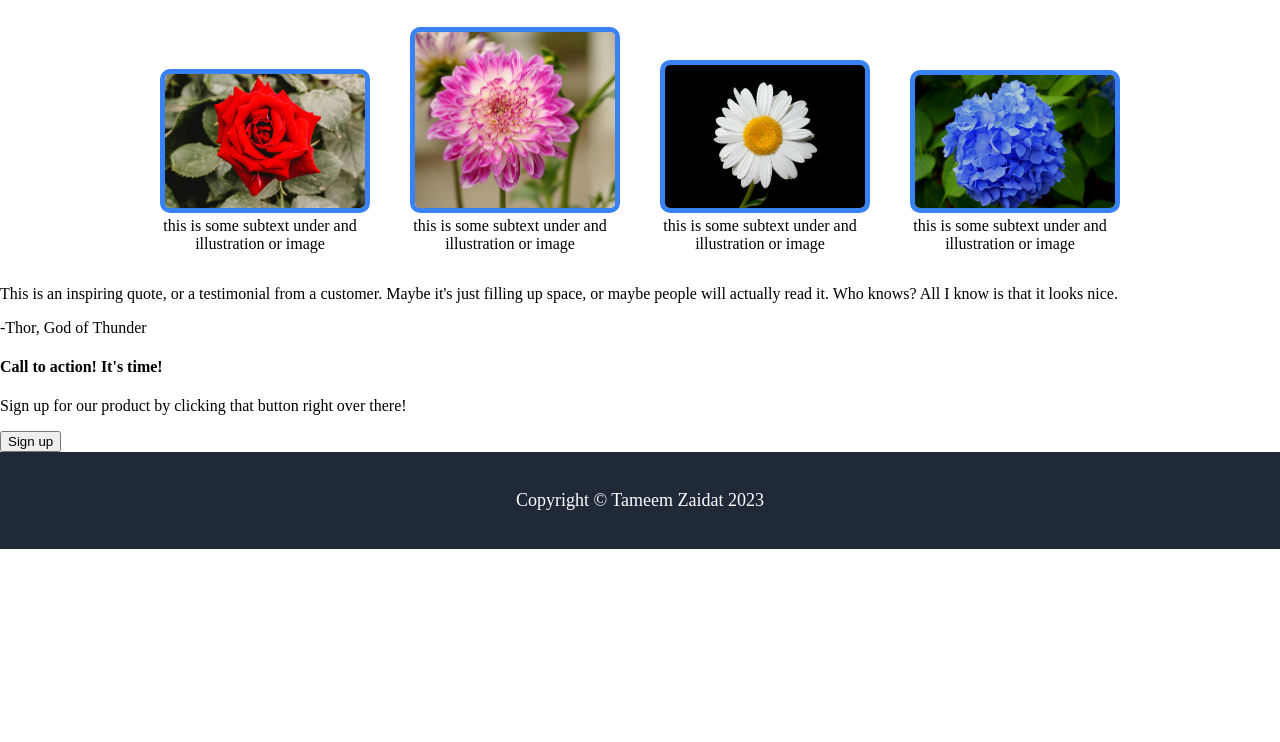
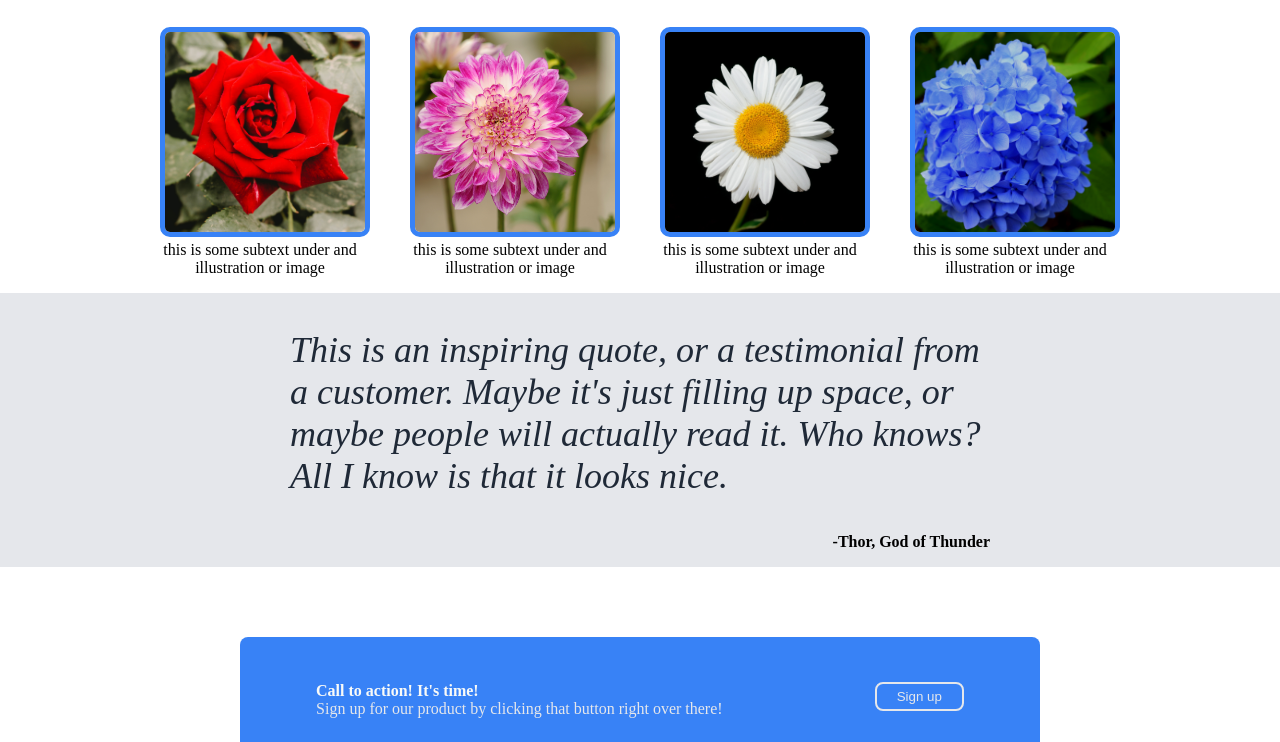
Before and after one commit to tzaidat/landing-page, a plain HTML site: page index.html in a window 1280 px wide. Shown: the part 518-1260 px from the top of the page. Before the commit the page ends 1067 px from the top, so only its background shows below. Drawn offline with Linux system fonts and the light colour scheme.

Commit message:
Finish styling website

```diff
--- a/index.html
+++ b/index.html
@@ -53,6 +53,7 @@
         </div>
 
         <div class="quote-section">
+            <div class="quote-content">
                 <p class="quote">This is an inspiring quote, or a testimonial
                     from a customer. Maybe it's just filling up space, or
                     maybe people will actually read it. Who knows? All
@@ -62,11 +63,14 @@
                     -Thor, God of Thunder
                 </p>
             </div>
+        </div>
 
         <div class="call-to-action-section">
             <div class="container">
+                <div class="container-left">
                     <h4>Call to action! It's time!</h4>
                     <p>Sign up for our product by clicking that button right over there!</p>
+                </div>
                 <button>Sign up</button>
             </div>
         </div>
--- a/styles.css
+++ b/styles.css
@@ -78,6 +78,8 @@ img {
 
 .card-img {
     width: 200px;
+    object-fit: cover;
+    height: 200px;
     border-radius: 10px;
     border: 5px solid #3882F6;
 }
@@ -107,5 +109,64 @@ h2 {
     display: flex;
     justify-content: center;
     align-items: center;
-    padding: 20px
+    padding: 10px
 }
+
+.quote-section {
+    background-color: #E5E7EB;
+    display: flex;
+    flex-direction: column;
+    align-items: center;
+}
+
+.quote-content {
+    max-width: 700px;
+}
+
+.quote {
+    font-size: 36px;
+    font-style: italic;
+    color: #1F2937;
+}
+
+.author {
+    text-align: right;
+    font-weight: bolder;
+}
+
+.call-to-action-section {
+    display: flex;
+    justify-content: center;
+}
+
+.container {
+    background-color: #3882F6;
+    display: flex;
+    justify-content: space-around;
+    align-items: center;
+    border-radius: 8px;
+    width: 800px;
+    height: 120px;
+    margin: 70px 0px;
+}
+
+.container-left h4 {
+    color: #F9FAF8;
+    margin-bottom: 0;
+}
+
+.container-left p {
+    margin-top: 0;
+    color: #E5E7EB;
+}
+.container button {
+    background-color: #3882F6;
+    border: 2px solid #E5E7EB;
+    border-radius: 8px;
+    color: #E5E7EB;
+    padding: 5px 20px;
+}
+
+button:hover {
+    color: #adafb2;
+}
```
Lines whose indentation alone changed are shown as unchanged.
